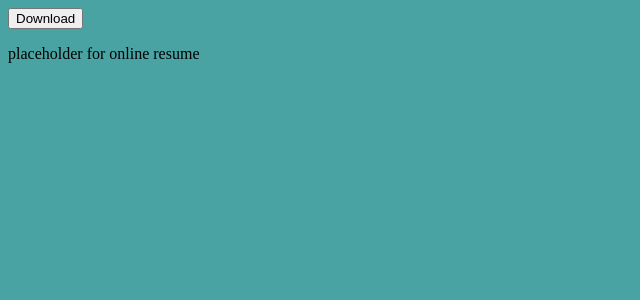
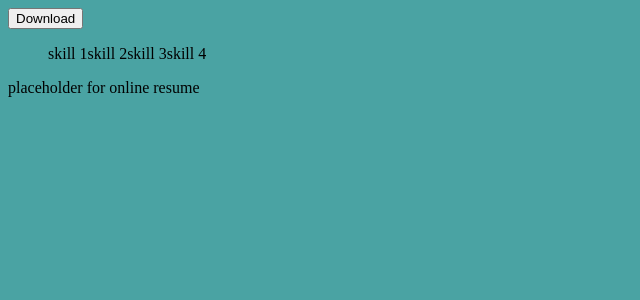
Before and after one commit to zachty/portfolio, a Next.js app: page /resume in a window 1280 px wide. Shown: the top 300 px of the page, without its empty margins (0-640 px from the left). Built offline with nearby package versions, Linux system fonts and the light colour scheme.

Commit message:
moved skills to resume page

```diff
--- a/pages/resume.jsx
+++ b/pages/resume.jsx
@@ -3,6 +3,13 @@ export default function Resume() {
     return (
         <div>
             <button>Download</button>
+            {/* put list of skills here */}
+            <ol>
+                <lil>skill 1</lil>
+                <lil>skill 2</lil>
+                <lil>skill 3</lil>
+                <lil>skill 4</lil>
+            </ol>
             <p>placeholder for online resume</p>
         </div>
     );
```
Also changed, not shown: pages/skills.jsx (deleted, +0 -14 lines).
